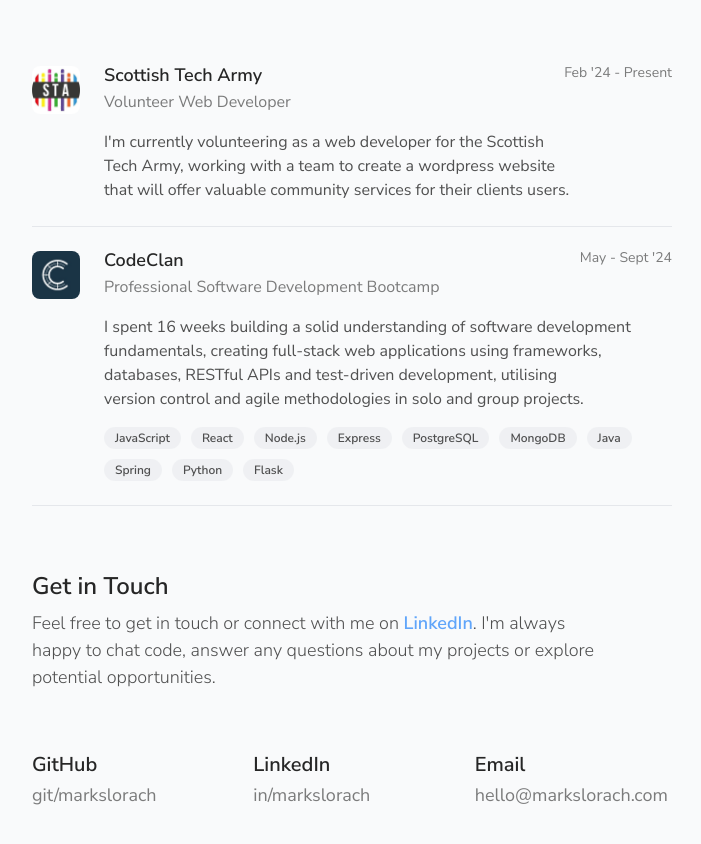
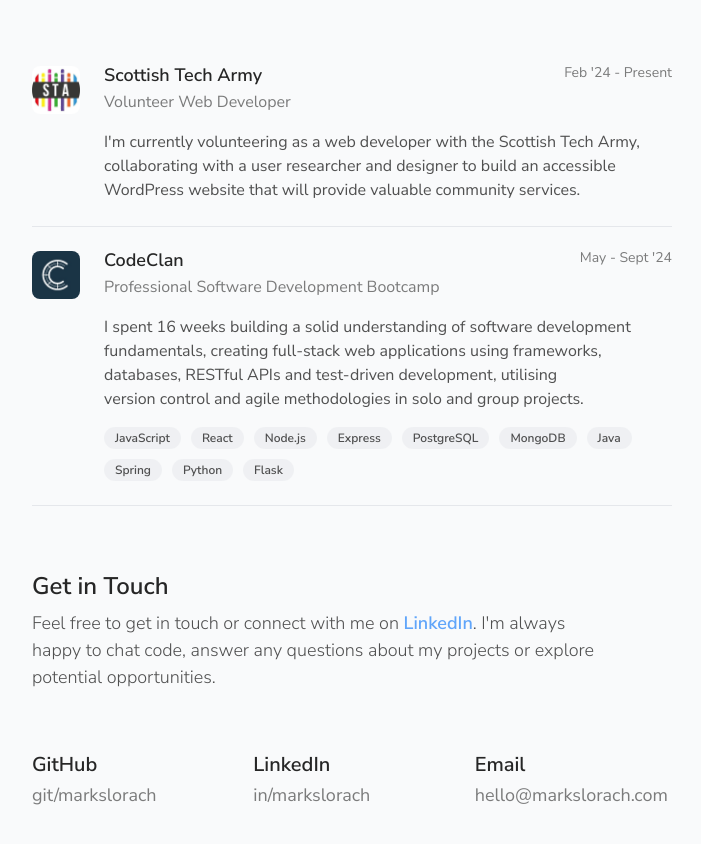
Before and after one commit to markslorach/markslorach.com, a Next.js app: page / in a window 1280 px wide. Shown: the part 1543-2387 px from the top of the page, without its empty margins (288-989 px from the left). Built offline with nearby package versions, Linux system fonts and the light colour scheme.

Commit message:
update to experience

```diff
--- a/app/components/ExperienceCard.tsx
+++ b/app/components/ExperienceCard.tsx
@@ -33,7 +33,7 @@ const ExperienceCard = ({ role }: { role: Experience }) => {
               <Badge
                 key={idx}
                 variant="secondary"
-                className="bg-gray-200/50 text-neutral-800/80 cursor-default"
+                className="cursor-default bg-gray-200/50 text-neutral-800/80"
               >
                 {tech}
               </Badge>
--- a/data/experience.ts
+++ b/data/experience.ts
@@ -6,7 +6,7 @@ export const experience = [
     logo: "/images/sta.jpg",
     date: "Feb '24 - Present",
     description:
-      "I'm currently volunteering as a web developer for the Scottish Tech Army, working with a team to create a wordpress website that will offer valuable community services for their clients users.",
+      "I'm currently volunteering as a web developer with the Scottish Tech Army, collaborating with a user researcher and designer to build an accessible WordPress website that will provide valuable community services.",
     technologies: [],
   },
   {
```
